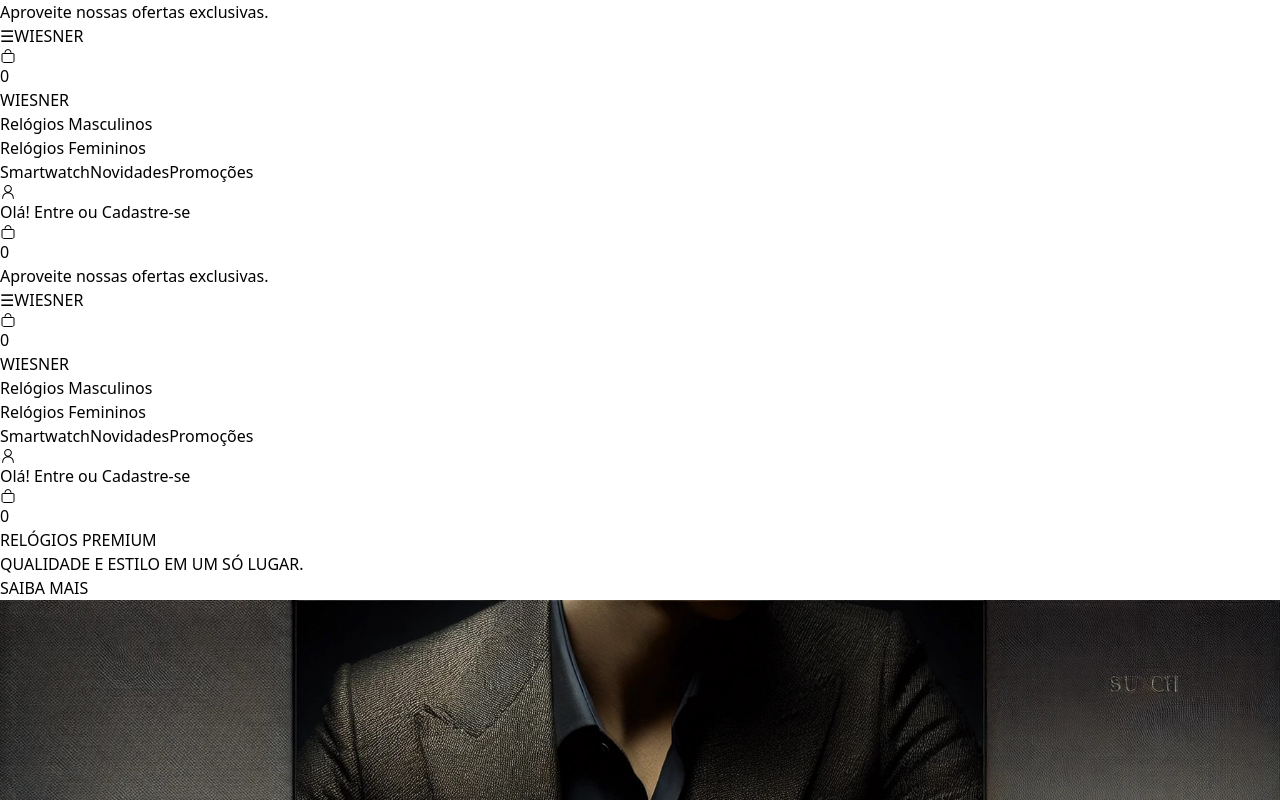
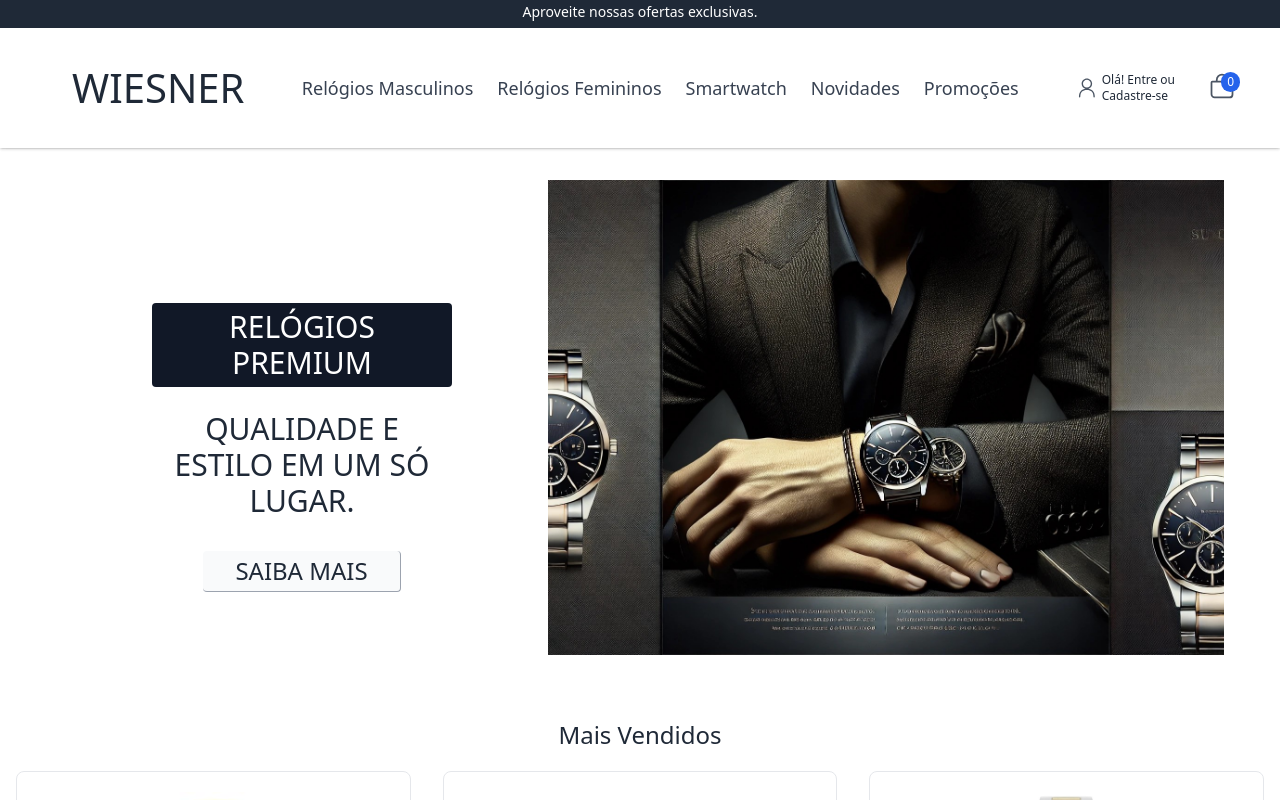
Before and after one commit to RafaWiesner/E-commerce-Wiesner-Frontend, a React (Vite) app: page / in a window 1280 px wide. Shown: the top 800 px of the page. Built offline with nearby package versions, Linux system fonts and the light colour scheme; no server answers.

Commit message:
Correção problema estilização

```diff
--- a/tailwind.config.js
+++ b/tailwind.config.js
@@ -2,7 +2,8 @@
 export default {
   content: [
     "./index.html",
-    "./src/**/*.{js,ts,jsx,tsx}",
+    "./components/**/*.{js,jsx,ts,tsx}",
+    "./pages/**/*.{js,jsx,ts,tsx}",
   ],
   theme: {
     extend: {
```
Also changed, not shown: package.json (+7 -3 lines), 1 other file (tests, documents, lock files or other folders).
